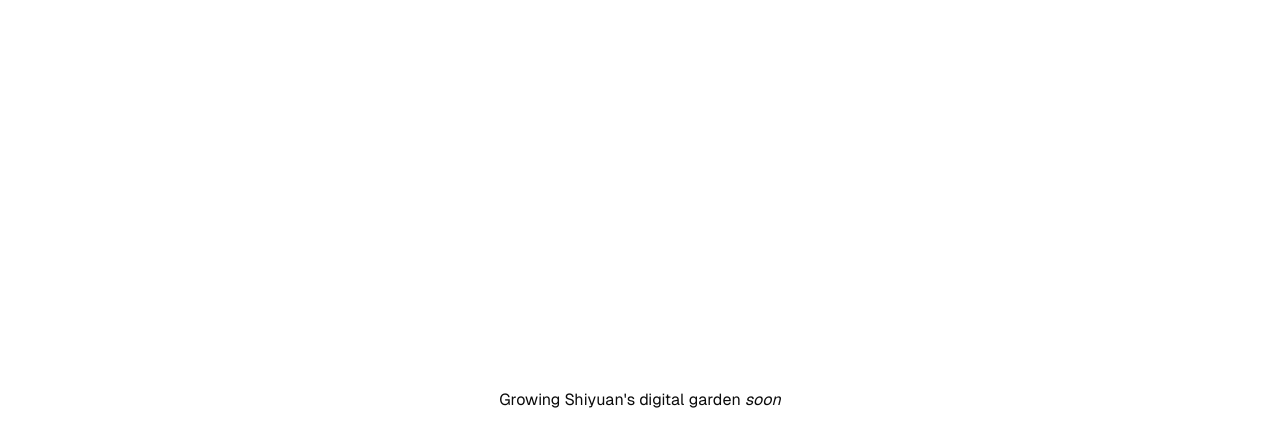
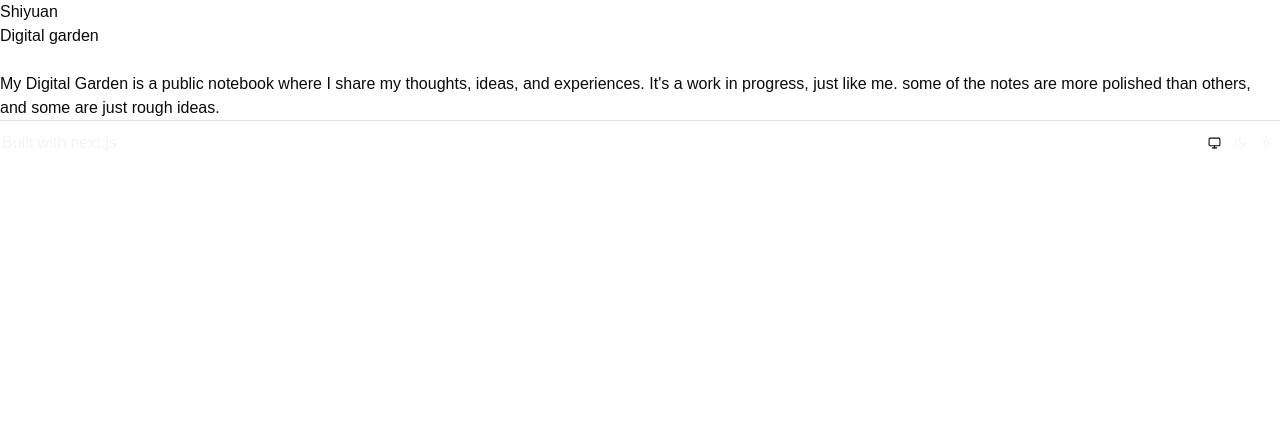
Before and after one commit to ThePearPoet143/lishiyua.me, a Next.js app: page / in a window 1280 px wide. Shown: the top 446 px of the page. Built offline with nearby package versions, Linux system fonts and the light colour scheme.

Commit message:
initial home screen

```diff
--- /dev/null
+++ b/app/components/footer/index.tsx
@@ -0,0 +1,17 @@
+
+import { AppThemeSwitcher } from "../theme"
+
+const Footer = () => {
+    return (
+      <div className="flex w-full items-center justify-between border-border border-t pt-2">
+        <div className="px-[2px] text-muted text-small">
+          Built with next.js
+        </div>
+        <div className="text-muted text-small">
+          <AppThemeSwitcher />
+        </div>
+      </div>
+    );
+  };
+
+  export { Footer };
--- /dev/null
+++ b/app/components/providers/index.tsx
@@ -0,0 +1,10 @@
+import React from 'react'
+import { AppThemeProvider } from '../theme'
+
+const Providers = ({children}: {children:React.ReactNode}) => {
+  return (
+    <AppThemeProvider>{children}</AppThemeProvider>
+  )
+}
+
+export default Providers
--- /dev/null
+++ b/app/components/screens/home/index.tsx
@@ -0,0 +1,24 @@
+import React from "react";
+import { Footer } from "../../footer";
+
+const Spacer = () => <div style={{ marginTop: "24px" }} />;
+
+export default function Home() {
+  return (
+    <div>
+      <div className="flex justify-between">
+        <div>
+          <h1>Shiyuan</h1>
+          <h2>Digital garden</h2>
+        </div>
+      </div>
+      <Spacer />
+      <p>
+        My Digital Garden is a public notebook where I share my thoughts, ideas,
+        and experiences. It's a work in progress, just like me. some of the
+        notes are more polished than others, and some are just rough ideas.
+      </p>
+      <Footer />
+    </div>
+  );
+}
--- /dev/null
+++ b/app/components/theme/index.tsx
@@ -0,0 +1,57 @@
+"use client";
+
+import type React from "react";
+
+import { cn } from "@/lib/cn";
+
+import { Monitor, Moon, Sun } from "lucide-react";
+import { ThemeProvider, useTheme } from "next-themes";
+import { useEffect, useState } from "react";
+
+export const AppThemeSwitcher = () => {
+  const [mounted, setMounted] = useState(false);
+  const { theme, setTheme } = useTheme();
+
+  useEffect(() => {
+    setMounted(true);
+  }, []);
+
+  if (!mounted) return null;
+
+  const buttons = [
+    {
+      label: "system",
+      icon: <Monitor width={13} />,
+      active: theme === "system",
+    },
+    { label: "dark", icon: <Moon width={13} />, active: theme === "dark" },
+    { label: "light", icon: <Sun width={13} />, active: theme === "light" },
+  ];
+
+  return (
+    <span className="flex w-fit items-center gap-0.5 overflow-hidden rounded-[6px] bg-gray-2 p-[2px]">
+      {buttons.map(({ label, icon, active }) => (
+        <button
+          type="button"
+          key={label}
+          onClick={() => setTheme(label)}
+          className={cn("ransition-all flex h-6 w-6 items-center justify-center rounded-[4px] hover:opacity-50", active ? "bg-gray-4 text-foreground" : "")}
+        >
+          {icon}
+        </button>
+      ))}
+    </span>
+  );
+};
+
+export const AppThemeProvider = ({
+  children,
+}: {
+  children: React.ReactNode;
+}) => {
+  return (
+    <ThemeProvider enableSystem={true} attribute="class" storageKey="theme" defaultTheme="system">
+      {children}
+    </ThemeProvider>
+  );
+};
--- a/app/layout.tsx
+++ b/app/layout.tsx
@@ -1,6 +1,8 @@
 import type { Metadata } from "next";
 import localFont from "next/font/local";
 import "./globals.css";
+
+import Providers from "./components/providers";
 
 const geistSans = localFont({
   src: "./fonts/GeistVF.woff",
@@ -40,11 +42,13 @@ export default function RootLayout({
           sizes="<generated>"
         />
       </head>
+      <Providers>
       <body
         className={`${geistSans.variable} ${geistMono.variable} antialiased`}
       >
         {children}
       </body>
+      </Providers>
     </html>
   );
 }
--- a/app/manifest.ts
+++ b/app/manifest.ts
@@ -7,7 +7,7 @@ export default function manifest(): MetadataRoute.Manifest {
     description: 'My Digital Garden',
     start_url: '/',
     display: 'standalone',
-    background_color: '#000000',
+    background_color: '#ffffff',
     theme_color: '#000000',
     icons: [
       {
--- a/app/page.tsx
+++ b/app/page.tsx
@@ -1,14 +1,5 @@
-import Image from "next/image";
+import Home from "./components/screens/home";
 
-export default function Home() {
-  return (
-    <div className="grid grid-rows-[20px_1fr_20px] items-center justify-items-center min-h-screen p-8 pb-20 gap-16 sm:p-20 font-[family-name:var(--font-geist-sans)]">
-      <main className="flex flex-col gap-8 row-start-2 items-center sm:items-start">
-        <p>Growing Shiyuan's digital garden <span className="italic">soon</span></p>
-      </main>
-      <footer className="row-start-3 flex gap-6 flex-wrap items-center justify-center">
-
-      </footer>
-    </div>
-  );
+export default function Page() {
+  return <Home />;
 }
--- /dev/null
+++ b/lib/cn/index.tsx
@@ -0,0 +1,8 @@
+import type { ClassValue } from "clsx";
+
+import { clsx } from "clsx";
+import { twMerge } from "tailwind-merge";
+
+export function cn(...inputs: ClassValue[]) {
+  return twMerge(clsx(inputs));
+}
--- a/package.json
+++ b/package.json
@@ -14,6 +14,7 @@
     "clsx": "^2.1.1",
     "lucide-react": "^0.454.0",
     "next": "15.0.1",
+    "next-themes": "^0.3.0",
     "react": "^18",
     "react-dom": "^18",
     "tailwind-merge": "^2.5.4",
```
Also changed, not shown: 1 other file (tests, documents, lock files or other folders).
